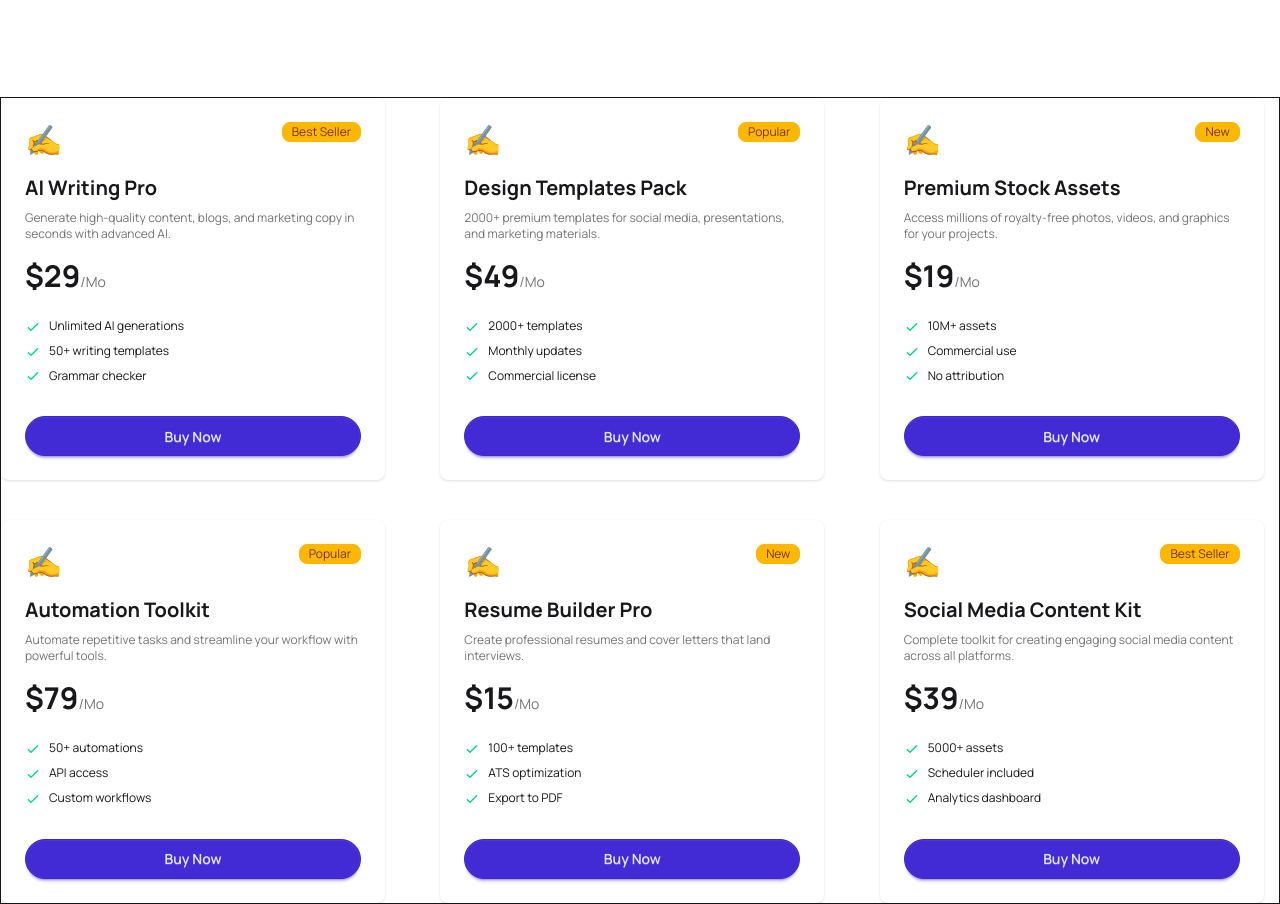
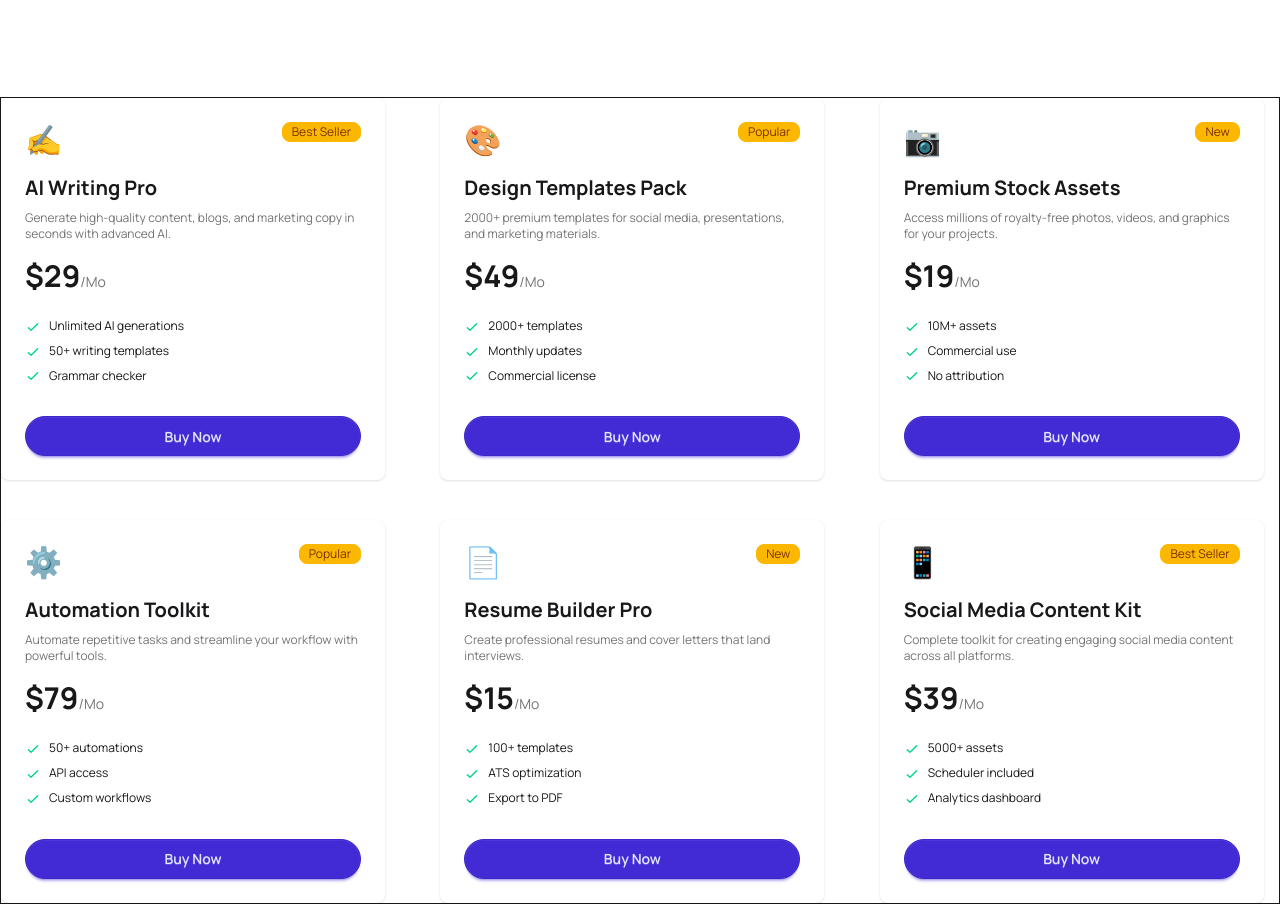
Before and after one commit to Didar112/DigiTools, a React (Vite) app: page / in a window 1280 px wide. Shown: the part 1100-2004 px from the top of the page. Built offline with nearby package versions, Linux system fonts and the light colour scheme.

Commit message:
Fixed icon

```diff
--- a/src/Components/Card/AllCard.jsx
+++ b/src/Components/Card/AllCard.jsx
@@ -15,7 +15,7 @@ const AllCard = ({data}) => {
                return        <div className="card w-96 bg-base-100 shadow-sm">
   <div className="card-body">
     <div className="flex justify-between items-start">
-      <span className="text-3xl">✍️</span>
+      <span className="text-3xl">{product.icon}</span>
       <span className="badge badge-warning badge-sm">{product.badge}</span>
     </div>
     <h2 className="text-xl font-bold mt-2">{product.title}</h2>
```
